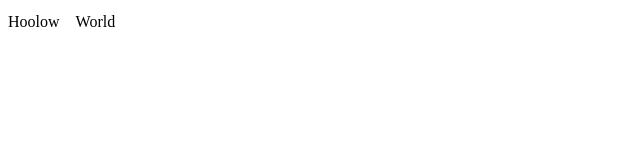
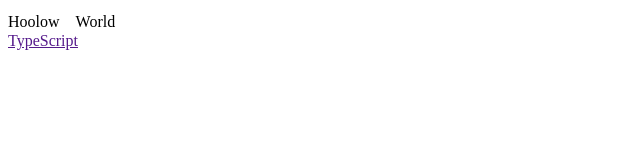
Before and after one commit to ApriTec/apritec.github.io, a plain HTML site: page index.html in a window 1280 px wide. Shown: the full height of the page, 0-640 px from the left. Drawn offline with Linux system fonts and the light colour scheme.

Commit message:
add TypeScript

```diff
--- a/index.html
+++ b/index.html
@@ -2,9 +2,11 @@
 <html>
  <head>
   <meta charset="utf-8">
-  <title>最初のページ</title>
+  <title>ポートフォリオのページ</title>
   </head>
   <body>
-    Hoolow　World
+    Hoolow　World<br>
+    <a href="">TypeScript</a>
+
   </body>
 </html>
```
